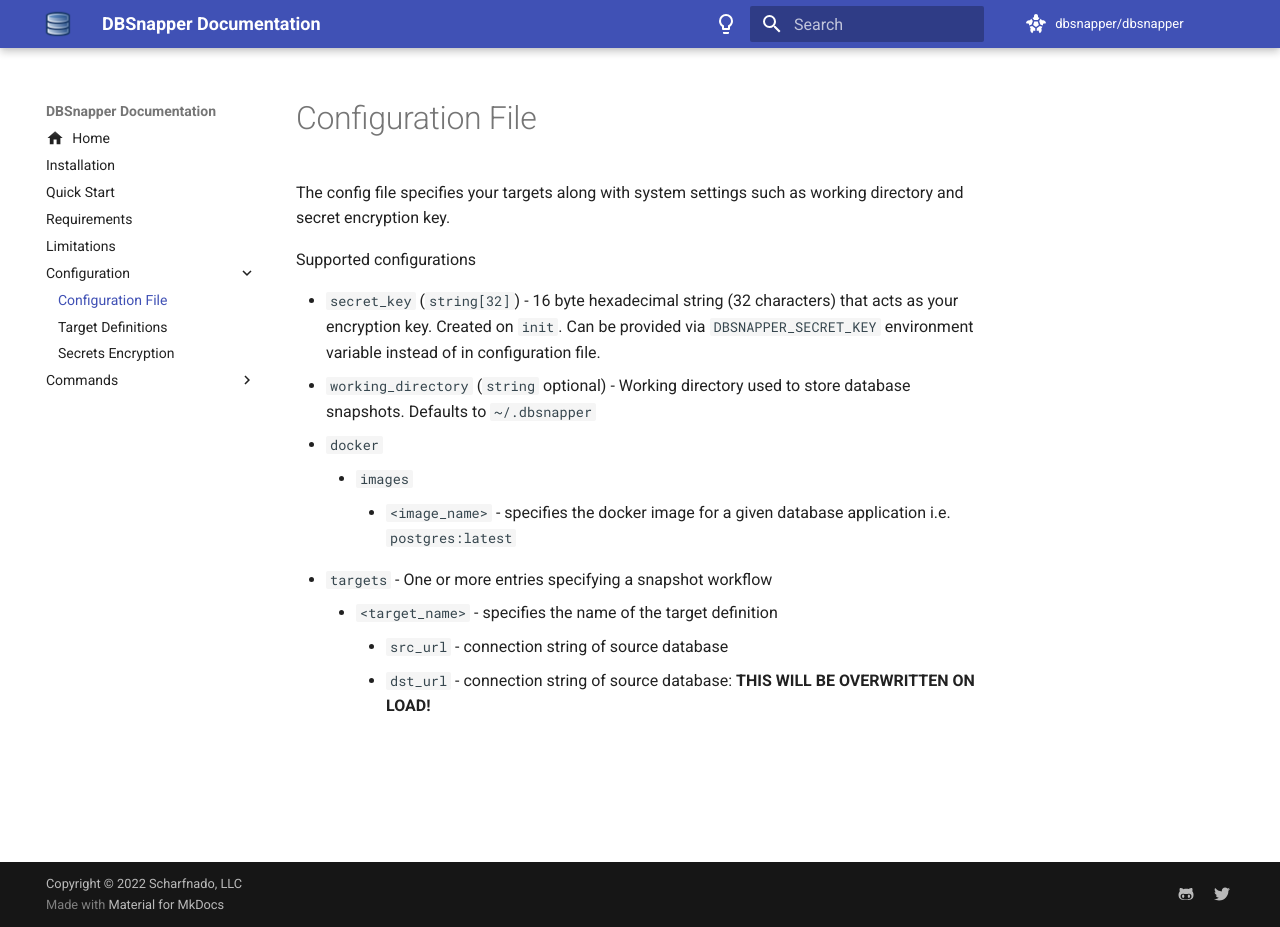
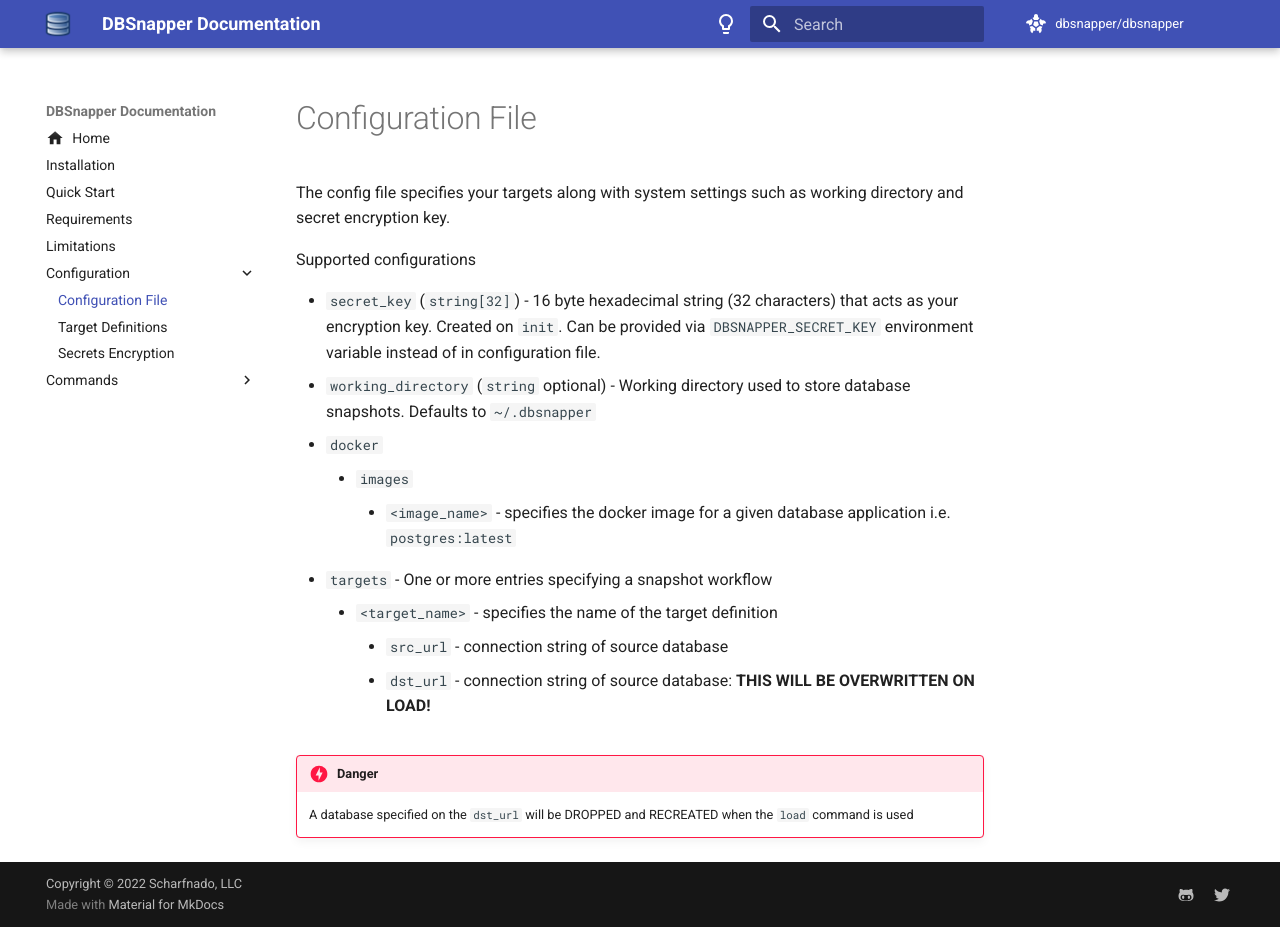
Before and after one commit to dbsnapper/dbsnapper, an MkDocs documentation site: the page built from docs/configuration/configuration.md, in a window 1280 px wide and 927 px high. Built offline with MkDocs 1.6.1 and Material for MkDocs 9.7.7, drawn with Linux system fonts in a browser that asks for light colours; comment, search, counter and statistics services are not loaded.

Commit message:
Add danger warning to configuration file docs

```diff
--- a/docs/configuration/configuration.md
+++ b/docs/configuration/configuration.md
@@ -13,3 +13,6 @@
     - `<target_name>` - specifies the name of the target definition
         - `src_url` - connection string of source database
         - `dst_url` - connection string of source database: __THIS WILL BE OVERWRITTEN ON LOAD!__
+
+!!! danger
+    A database specified on the `dst_url` will be DROPPED and RECREATED when the `load` command is used
```
